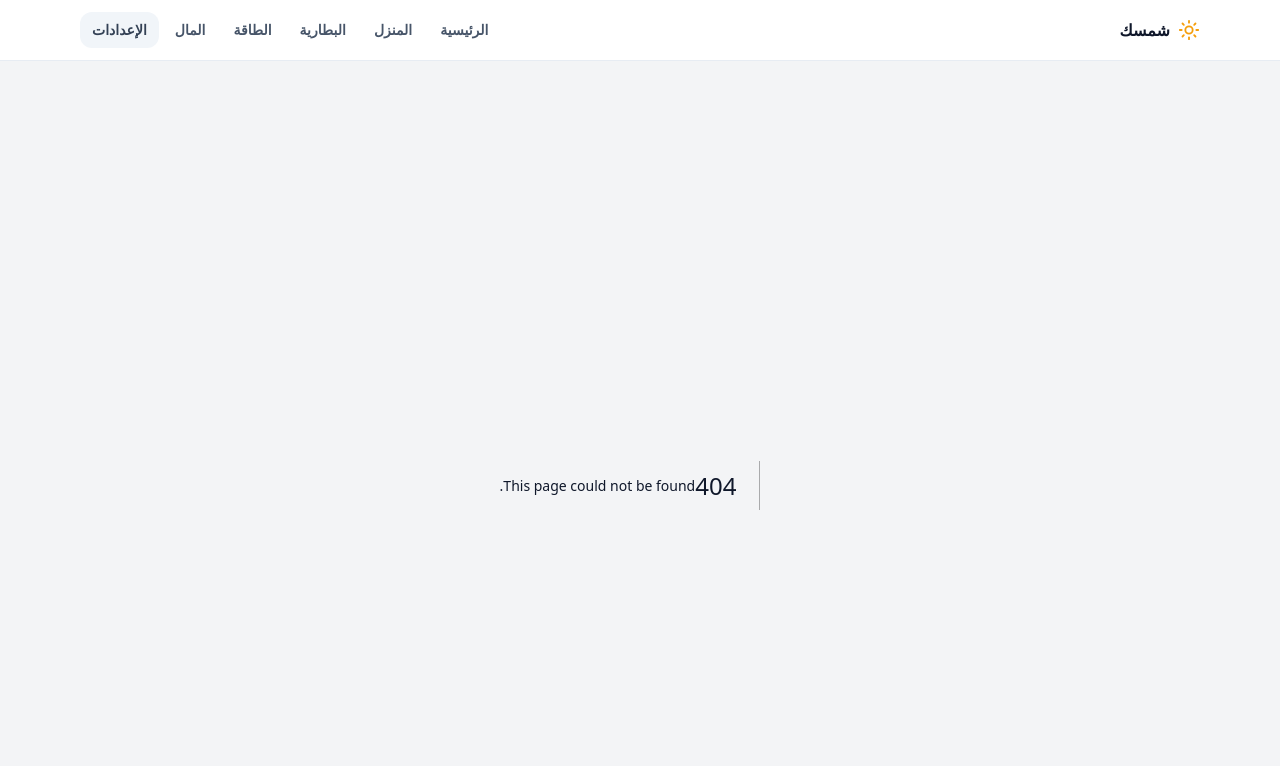
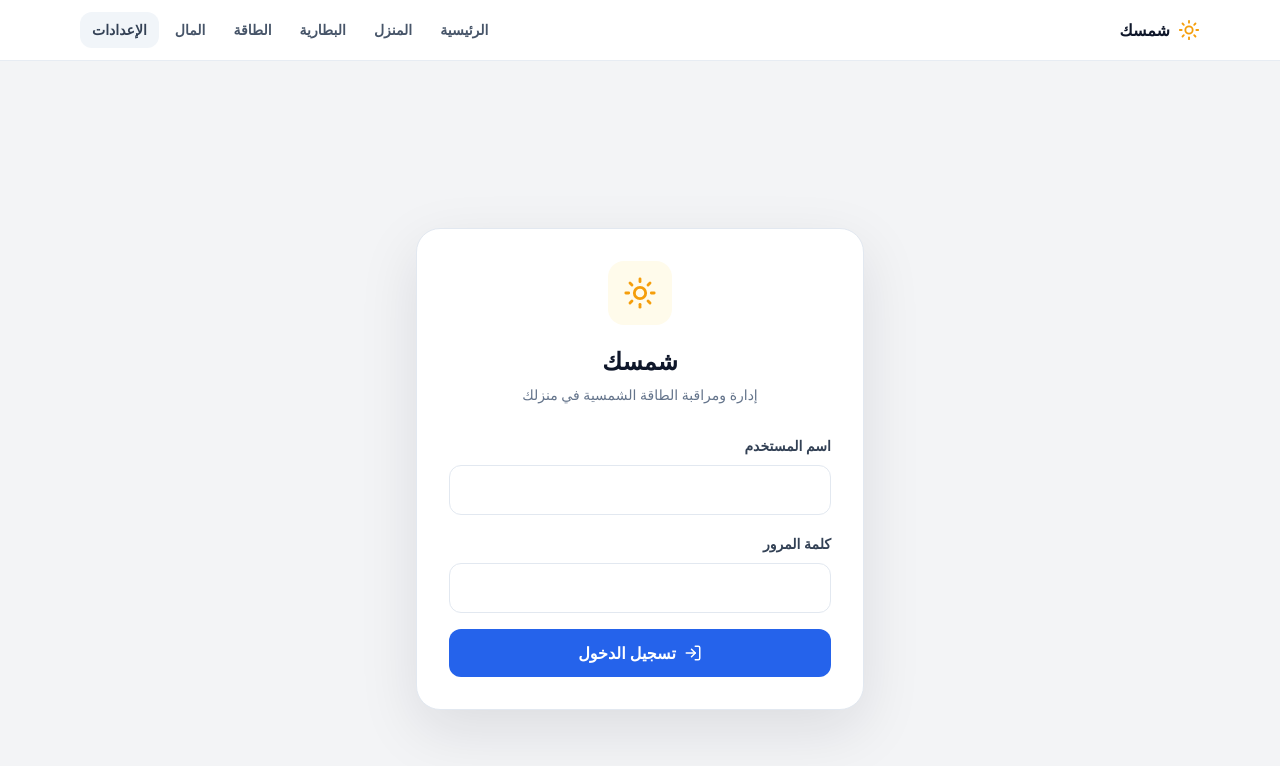
Before and after one commit to mahmoudbir-glitch/Shamsak, a Next.js app: page /login in a window 1280 px wide. Before the commit this address had no page. Shown: the top 766 px of the page. Built offline with nearby package versions, Linux system fonts and the light colour scheme.

Commit message:
feat: add secure login page

```diff
--- /dev/null
+++ b/src/app/login/page.tsx
@@ -0,0 +1,64 @@
+"use client";
+
+import { FormEvent, useState } from "react";
+import { LockKeyhole, LogIn, Sun } from "lucide-react";
+
+export default function LoginPage() {
+  const [username, setUsername] = useState("");
+  const [password, setPassword] = useState("");
+  const [error, setError] = useState("");
+  const [loading, setLoading] = useState(false);
+
+  async function submit(event: FormEvent<HTMLFormElement>) {
+    event.preventDefault();
+    setError("");
+    setLoading(true);
+    try {
+      const response = await fetch("/api/auth/login", {
+        method: "POST",
+        headers: { "Content-Type": "application/json" },
+        body: JSON.stringify({ username, password }),
+      });
+      if (!response.ok) {
+        const body = (await response.json().catch(() => null)) as { error?: string } | null;
+        setError(body?.error ?? "بيانات تسجيل الدخول غير صحيحة.");
+        return;
+      }
+      const next = new URLSearchParams(window.location.search).get("next");
+      window.location.assign(next?.startsWith("/") ? next : "/");
+    } catch {
+      setError("تعذر الاتصال بالخادم. حاول مرة أخرى.");
+    } finally {
+      setLoading(false);
+    }
+  }
+
+  return (
+    <main className="flex min-h-[calc(100vh-2rem)] items-center justify-center px-4 py-8">
+      <section className="w-full max-w-md rounded-3xl border border-slate-200 bg-white p-6 shadow-[0_20px_60px_rgba(15,23,42,.10)] sm:p-8" aria-labelledby="login-title">
+        <div className="text-center">
+          <div className="mx-auto flex h-16 w-16 items-center justify-center rounded-2xl bg-amber-50 text-amber-500">
+            <Sun size={34} aria-hidden="true" />
+          </div>
+          <h1 id="login-title" className="mt-5 text-2xl font-black text-slate-900">شمسك</h1>
+          <p className="mt-2 text-sm text-slate-500">إدارة ومراقبة الطاقة الشمسية في منزلك</p>
+        </div>
+        <form onSubmit={submit} className="mt-7 space-y-4">
+          <label className="block space-y-2">
+            <span className="text-sm font-bold text-slate-700">اسم المستخدم</span>
+            <input required autoComplete="username" value={username} onChange={(e) => setUsername(e.target.value)} className="w-full rounded-xl border border-slate-200 px-4 py-3 outline-none focus:border-blue-500 focus:ring-2 focus:ring-blue-100" dir="ltr" />
+          </label>
+          <label className="block space-y-2">
+            <span className="text-sm font-bold text-slate-700">كلمة المرور</span>
+            <input required type="password" autoComplete="current-password" value={password} onChange={(e) => setPassword(e.target.value)} className="w-full rounded-xl border border-slate-200 px-4 py-3 outline-none focus:border-blue-500 focus:ring-2 focus:ring-blue-100" dir="ltr" />
+          </label>
+          {error && <div role="alert" className="rounded-xl border border-red-200 bg-red-50 p-3 text-sm font-semibold text-red-700">{error}</div>}
+          <button type="submit" disabled={loading} className="flex w-full items-center justify-center gap-2 rounded-xl bg-blue-600 px-4 py-3 font-bold text-white hover:bg-blue-700 disabled:opacity-60">
+            {loading ? <LockKeyhole size={18} aria-hidden="true" /> : <LogIn size={18} aria-hidden="true" />}
+            {loading ? "جارٍ تسجيل الدخول…" : "تسجيل الدخول"}
+          </button>
+        </form>
+      </section>
+    </main>
+  );
+}
```
